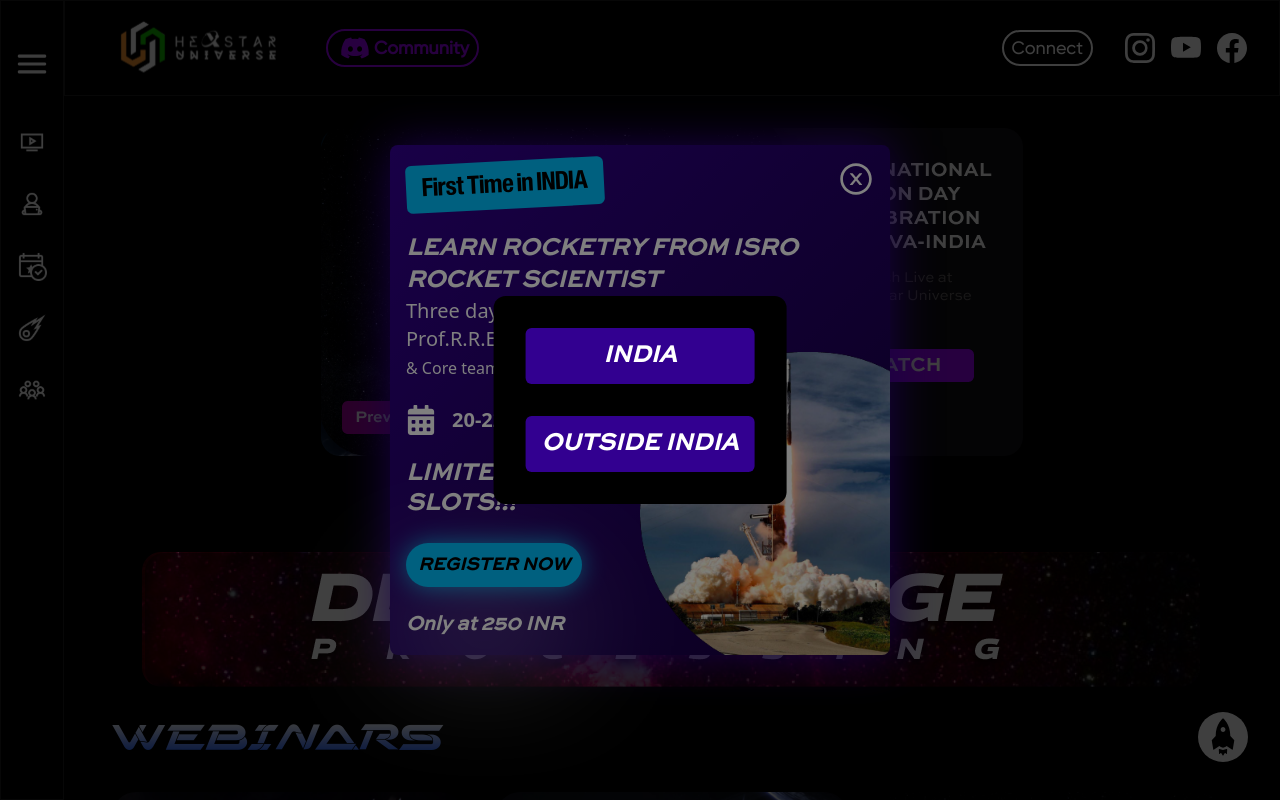
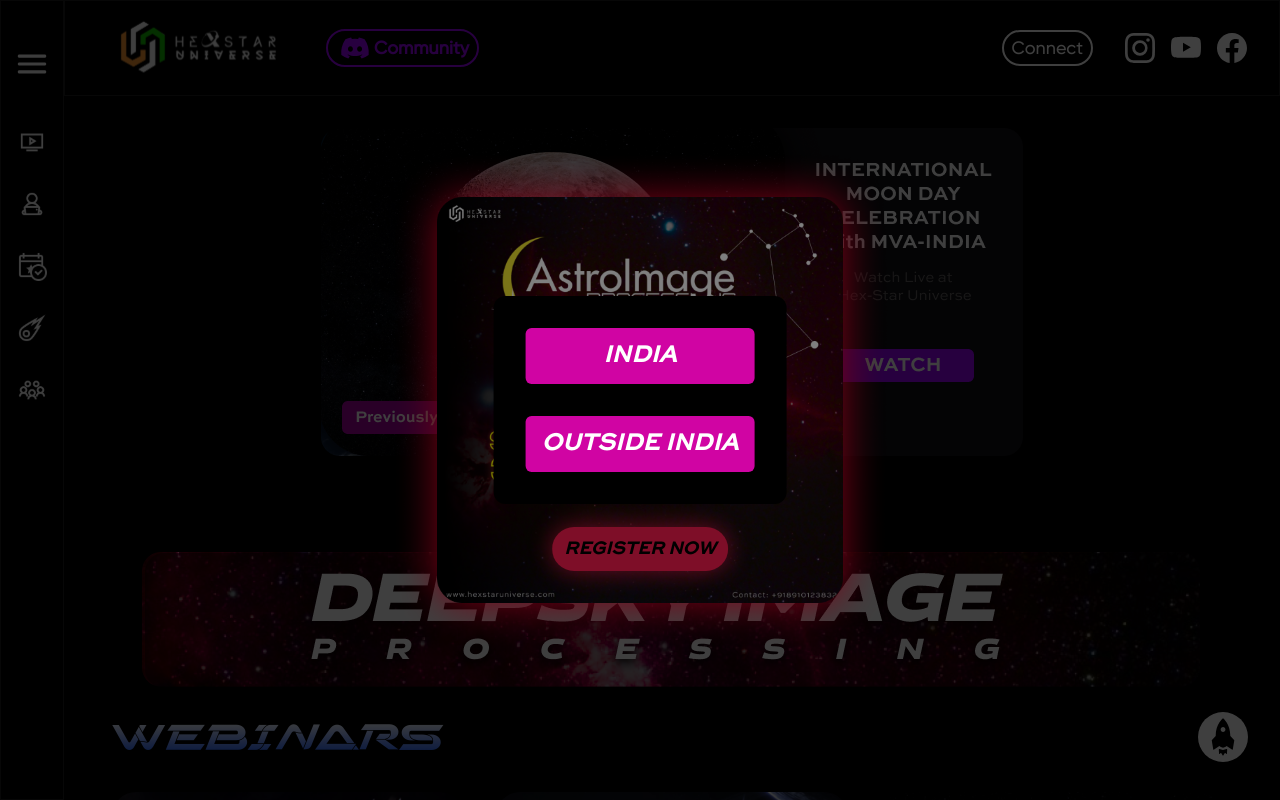
Before and after one commit to AstroSoumyajit/HexStar-Universe, a Next.js app: page / in a window 1280 px wide. Both pictures are taken after a click on the button "REGISTER NOW". Shown: the top 800 px of the page. Built offline with nearby package versions, Linux system fonts and the light colour scheme.

Commit message:
modal changes

```diff
--- a/pages/index.js
+++ b/pages/index.js
@@ -32,13 +32,13 @@
   // console.log (route);
 
   useEffect (() => {
-    console.log("Function is called")
+    console.log ('Function is called');
     setShowanimation (true);
     setTimeout (() => {
       setShowanimation (false);
     }, 1500);
   }, []);
-  console.log(showanimation)
+  console.log (showanimation);
 
   const defaultOptions = {
     loop: false,
@@ -50,7 +50,9 @@
   };
   return (
     <div className="bg-[#000] overflow-x-auto ">
-      <div className={`absolute h-screen w-[80vw] z-50 overflow-y-auto xl:ml-36 lg:ml-24 md:ml-16 ml-6 ${showanimation === false && 'hidden'}`}>
+      <div
+        className={`absolute h-screen w-[80vw] z-50 overflow-y-auto xl:ml-36 lg:ml-24 md:ml-16 ml-6 ${showanimation === false && 'hidden'}`}
+      >
         {/* <Lottie
           options={defaultOptions}
           // height={1000}
@@ -87,8 +89,8 @@
         className="relative"
       >
         <div className="focus:outline-0 absolute top-1/2 left-1/2 -translate-x-1/2 -translate-y-1/2">
-          <div className="rounded-lg bg-gradient-to-tl from-[#14003a] to-[#320090] relative">
-            <div className="px-4 py-4 flex flex-col justify-center space-y-6 sm:w-[500px] w-[80vw]">
+          {/* <div className="rounded-lg bg-gradient-to-tl from-[#14003a] to-[#320090] relative">
+            <div className="px-4 py-4 ">
               <div className="flex justify-between">
                 <h1 className="bg-[#00C2FF] font-bold rounded-md px-4 py-2 -rotate-3 font-Europa_Gro max-w-fit text-2xl">
                   First Time in INDIA
@@ -140,6 +142,20 @@
               className="absolute bottom-0 right-0 w-[50%] rounded-br-lg"
             />
             <div className="absolute bg-[#320090] inset-0 blur-xl rounded-md -z-10" />
+          </div> */}
+          <div className="flex flex-col justify-center space-y-6 sm:w-[500px] w-[80vw] relative">
+            <img src="/astroimage.png" />
+            <div className="absolute top-3/4 left-1/2 -translate-x-1/2 -translate-y-1/2">
+              <div className="relative w-fit">
+                <button
+                  className="bg-[#FD1C50] text-black font-sweet_sans_pro font-bold italic md:text-lg text-[11px] px-3 py-2 rounded-full relative z-20 "
+                  onClick={handleOpen2}
+                >
+                  REGISTER NOW
+                </button>
+                <div className="bg-[#FD1C50] absolute inset-0 blur-md rounded-full  animate-pulse" />
+              </div>
+            </div>
           </div>
         </div>
       </Modal>
@@ -150,11 +166,11 @@
         aria-describedby="modal-modal-description"
       >
         <div className="focus:outline-0 absolute top-1/2 left-1/2 -translate-x-1/2 -translate-y-1/2 bg-black md:p-8 p-4 rounded-xl">
-          <div className="flex flex-col justify-center md:space-y-8 space-y-4 child:px-4 child:py-3 child:rounded-md child:bg-[#320090] md:child:text-2xl child:text-lg child:font-sweet_sans_pro child:text-white child:italic child:text-center child:font-bold child:cursor-pointer">
-            <Link href="https://rzp.io/l/RocketryMasterclass">
+          <div className="flex flex-col justify-center md:space-y-8 space-y-4 child:px-4 child:py-3 child:rounded-md child:bg-[#D004A3] md:child:text-2xl child:text-lg child:font-sweet_sans_pro child:text-white child:italic child:text-center child:font-bold child:cursor-pointer">
+            <Link href="https://rzp.io/l/DeepSkyImgProcessing">
               <h1>INDIA</h1>
             </Link>
-            <Link href="https://pages.razorpay.com/RocketryInternational">
+            <Link href="https://rzp.io/l/DeepskyImgInternational">
               <h1>OUTSIDE INDIA</h1>
             </Link>
           </div>
```
Also changed, not shown: public/astroimage.png (added).
